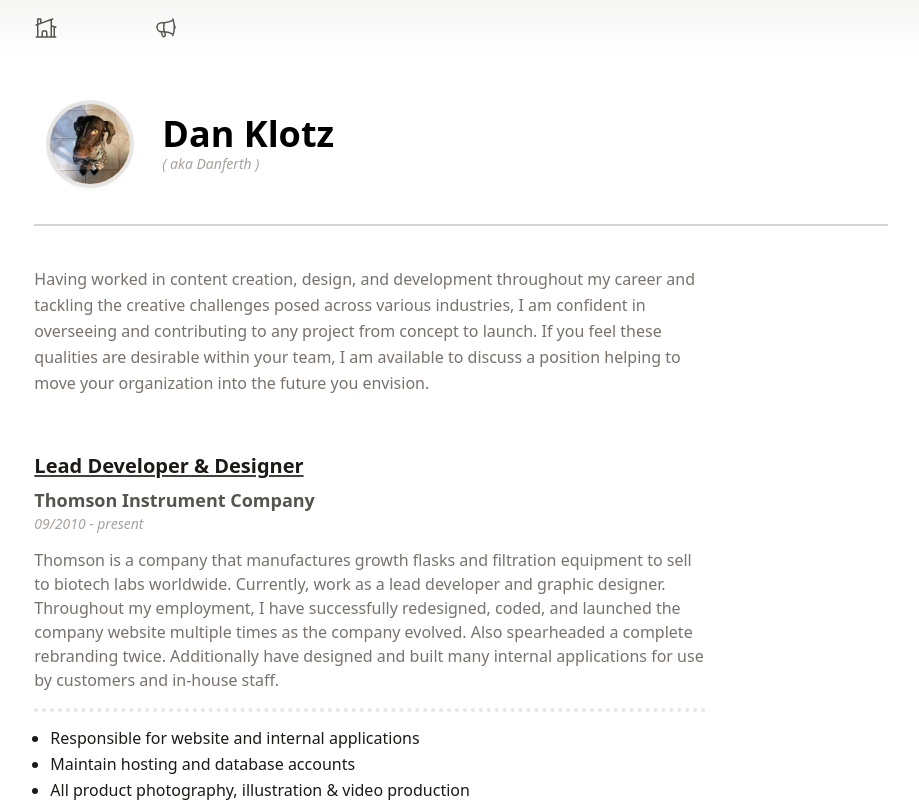
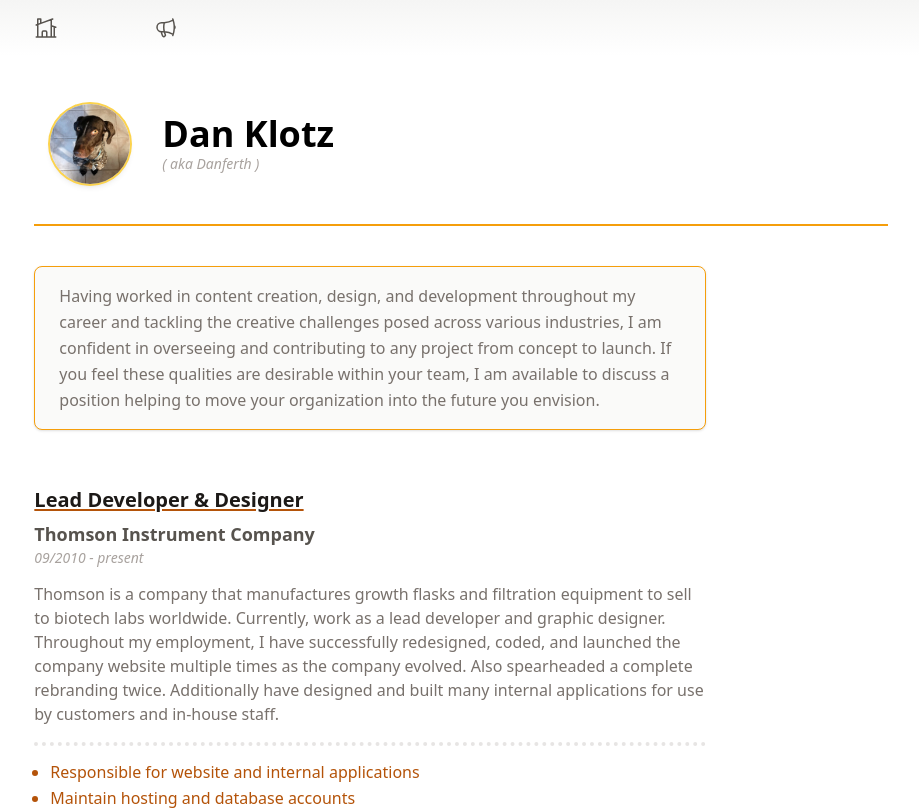
Before and after one commit to danferth/resume2023, a Next.js app: page / in a window 1280 px wide. Shown: the top 810 px of the page, without its empty margins (179-1098 px from the left). Built offline with nearby package versions, Linux system fonts and the light colour scheme.

Commit message:
colors and resume layout

```diff
--- a/components/Footer.tsx
+++ b/components/Footer.tsx
@@ -2,7 +2,15 @@ const Footer = () => {
   const date = new Date();
   const year = date.getFullYear();
   return (
-    <div className="footer bg-stone-100 lg:bg-gradient-to-t lg:from-stone-200 lg:to-white rounded-tl-lg rounded-tr-lg lg:rounded-none text-center h-16 lg:h-32 flex flex-col justify-center align-center">
+    <div
+      className="footer
+    bg-stone-100 lg:bg-gradient-to-t lg:from-stone-200 lg:to-white
+    rounded-tl-lg rounded-tr-lg lg:rounded-none
+     text-center
+     h-16 lg:h-32
+     mx-4 sm:mx-8 md:mx-16 lg:mx-0
+     flex flex-col justify-center align-center"
+    >
       <p className="text-sm text-stone-500 font-light mb-1.5">
         &copy; {year} Danferth
       </p>
--- a/components/JobBlock.tsx
+++ b/components/JobBlock.tsx
@@ -3,7 +3,7 @@ const JobBlock = (props: any) => {
     <article className="mt-4 mb-6">
       <div className="bg-stone-100 w-full h-full py-4 px-6 rounded-md shadow overflow-none lg:bg-white lg:shadow-none lg:rounded-none lg:border-b-2 lg:border-stone-100 lg:px-0">
         <div className="text-center lg:text-left">
-          <h2 className="text-base md:text-xl font-bold text-stone-900 leading-tight mb-1.5 underline underline-offset-2 decoration-stone-700 decoration-2">
+          <h2 className="text-base md:text-xl font-bold text-stone-900 leading-tight mb-1.5 underline underline-offset-2 decoration-amber-700 decoration-2">
             {props.jobTitle}
           </h2>
           <h3 className="mb-3.5 flex flex-col align-center justify-center text-sm md:text-lg">
@@ -15,10 +15,16 @@ const JobBlock = (props: any) => {
             </span>
           </h3>
         </div>
-        <p className="text-sm md:text-base text-stone-900 text-center leading-relaxed pb-4 border border-dotted border-stone-700 border-b-4 border-t-0 border-l-0 border-r-0 lg:border-stone-200 lg:max-w-2xl lg:text-left lg:text-stone-500">
+        <p
+          className="text-sm md:text-base text-stone-900 text-center leading-relaxed
+        pb-4
+        border border-dotted border-stone-300 border-b-4 border-t-0 border-l-0 border-r-0 lg:border-stone-200
+        lg:max-w-2xl
+        lg:text-left lg:text-stone-500"
+        >
           {props.description}
         </p>
-        <ul className="list-disc text-xs md:text-base text-stone-900 pl-4 pt-4">
+        <ul className="list-disc text-xs md:text-base text-amber-700 pl-4 pt-4">
           {props.bullets.map((b: [], index: number) => {
             return (
               <li key={index} className="leading-tight mb-1.5">
--- a/pages/index.tsx
+++ b/pages/index.tsx
@@ -15,7 +15,7 @@ export default function Home() {
             src={profileImage}
             width={150}
             height={150}
-            className="rounded-full mx-auto shadow-md ring-4 ring-stone-200 mb-10 lg:mb-0 lg:mx-0 lg:w-20 lg:h-20 lg:ml-4 lg:mr-8"
+            className="rounded-full mx-auto shadow-md ring-4 lg:ring-2 ring-amber-300 mb-10 lg:mb-0 lg:mx-0 lg:w-20 lg:h-20 lg:ml-4 lg:mr-8"
           />
           {/* head */}
           <div className="text-center lg:text-left">
@@ -31,8 +31,16 @@ export default function Home() {
         {/* body of resume */}
         <div className="">
           {/* description */}
-          <div className="mt-4 mb-8 border-l-0 border-r-0 border-2 border-stone-300 py-2 lg:border-b-0 lg:pt-10">
-            <p className="text-stone-700 text-base text-center leading-relaxed lg:text-stone-500 lg:text-left lg:max-w-2xl">
+          <div className="mt-4 mb-8 border-l-0 border-r-0 border-2 border-amber-500 py-2 lg:border-b-0 lg:pt-10">
+            <p
+              className="text-stone-700 text-base text-center leading-relaxed lg:text-stone-500 lg:text-left
+            lg:max-w-2xl
+            lg:px-6 lg:py-4
+            lg:border lg:border-amber-500
+            lg:bg-stone-50
+            lg:rounded-lg
+            lg:shadow"
+            >
               Having worked in content creation, design, and development
               throughout my career and tackling the creative challenges posed
               across various industries, I am confident in overseeing and
```
